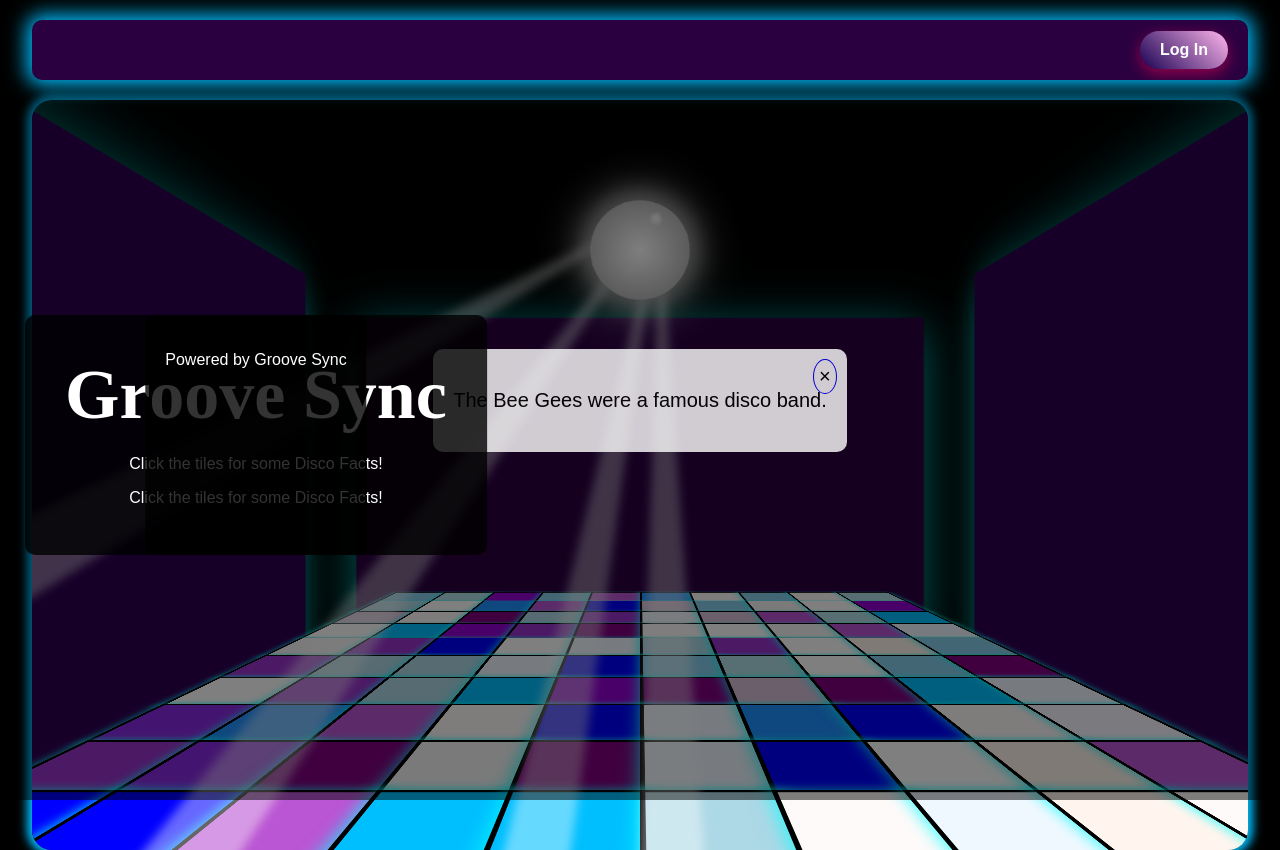
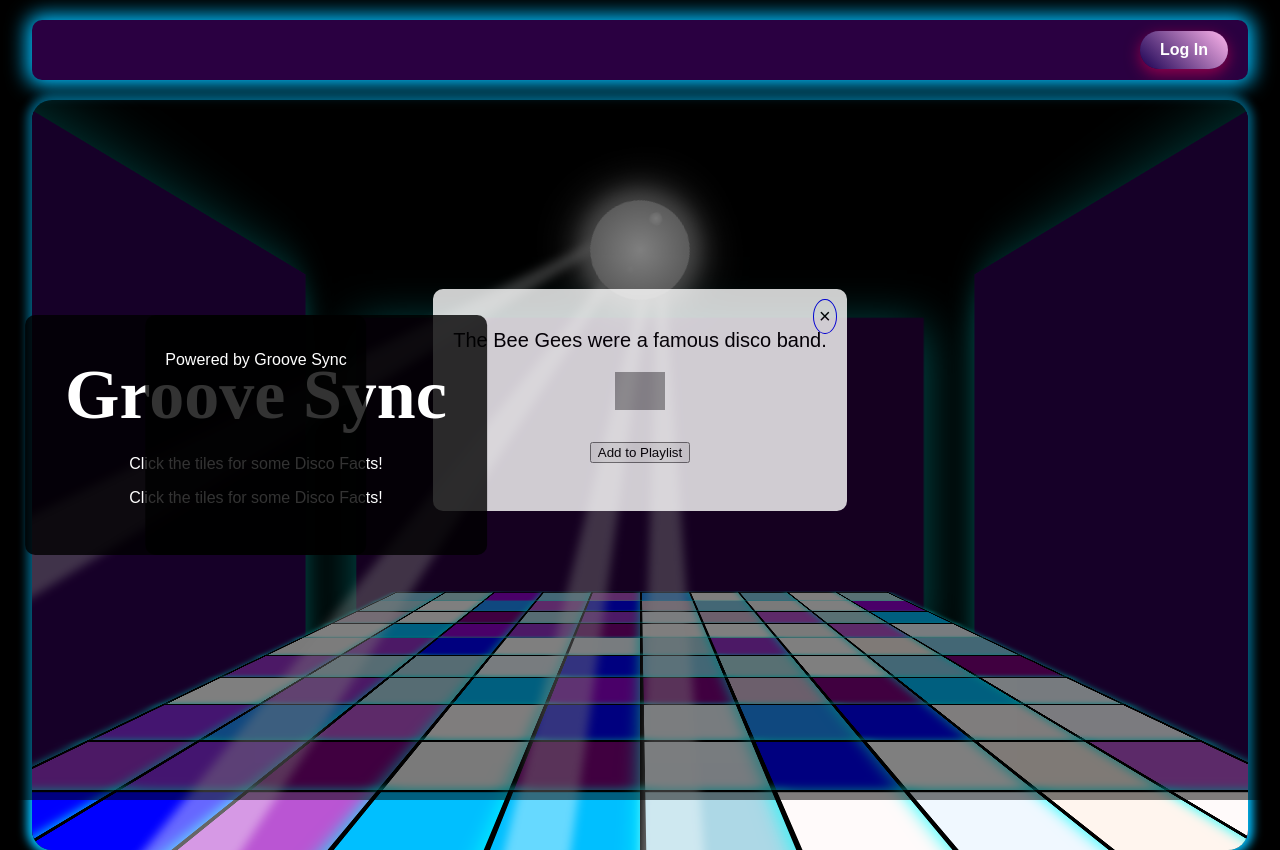
Before and after one commit to jshah0428/GrooveSync, a React (Create React App) app in the folder front_end/: page / in a window 1280 px wide. Both pictures are taken after a click on the element 412 px from the left and 596 px from the top of the page. Built offline with nearby package versions, Linux system fonts and the light colour scheme; no server answers; grey boxes are pictures that could not be loaded; a web font is replaced by a local one.

Commit message:
Add to playlist

```diff
--- a/front_end/src/Homepage.js
+++ b/front_end/src/Homepage.js
@@ -1,11 +1,52 @@
-import React, { useState } from "react";
+import React, { useEffect, useRef, useState } from "react";
 import "./Homepage.css";
 import { useAuth0 } from "@auth0/auth0-react";
 
+const fallbacks = [
+  "https://p.scdn.co/mp3-preview/98e266fea9df84fa3e5ca84934c513211e89489b?cid=a77073181b7d48eb90003e3bb94ff88a",
+  "https://p.scdn.co/mp3-preview/c5e4b03bcf18d2b137370569baeb74a9dfce7e63?cid=a77073181b7d48eb90003e3bb94ff88a",
+  "https://p.scdn.co/mp3-preview/3f23e60bf84a17c8b9bb8f3f75c6896e41b32bbb?cid=a77073181b7d48eb90003e3bb94ff88a",
+  "https://p.scdn.co/mp3-preview/5031e0d1f4e1dedd05ade1b24a3beec07d7c75ce?cid=a77073181b7d48eb90003e3bb94ff88a",
+  "https://p.scdn.co/mp3-preview/1692d6f433c2e5a5d99ce5cdfcd09aa8057e3dc5?cid=a77073181b7d48eb90003e3bb94ff88a"
+]
+
 const HomePage = () => {
   const [popupInfo, setPopupInfo] = useState({ visible: false, content: "" });
+  const [token, setToken] = useState(null);
   const { user, loginWithRedirect, isAuthenticated, logout } = useAuth0();
-  console.log(user);
+  const [song, setSong] = useState(null);
+  const audioRef = useRef(null);
+  const [isPlaying, setIsPlaying] = useState(false);
+
+  const getRandomFallbackUrl = () => {
+    const randomIndex = Math.floor(Math.random() * fallbacks.length);
+    return fallbacks[randomIndex];
+  };
+
+  useEffect(() => {
+    const fetchToken = async () => {
+      try {
+        const response = await fetch("https://accounts.spotify.com/api/token", {
+          method: "POST",
+          headers: {
+            "Content-Type": "application/x-www-form-urlencoded",
+          },
+          body: "grant_type=client_credentials&client_id=a77073181b7d48eb90003e3bb94ff88a&client_secret=68790982a0554d1a83427e061e371507",
+        });
+
+        if (!response.ok) {
+          throw new Error("Failed to fetch token");
+        }
+
+        const jsonData = await response.json();
+        setToken(jsonData.access_token);
+      } catch (error) {
+      } finally {
+      }
+    };
+
+    fetchToken();
+  }, [])
 
   const facts = [
     "Disco originated in the 1970s.",
@@ -40,13 +81,54 @@
       <div
         key={index}
         className="tile"
-        onClick={() => handleTileClick(fact)}
+        onClick={() => { handleTileClick(fact); fetchAndPlayRandomSong() }}
         style={{ backgroundColor: color }}
       >
         <div className="tile-info"></div>
       </div>
     );
   });
+
+  const fetchAndPlayRandomSong = async () => {
+    const keyword = "pop";
+    const resultOffset = Math.floor(Math.random() * 50); // Random offset for different search results
+    const response = await fetch(
+      `https://api.spotify.com/v1/search?q=${keyword}&type=track&limit=1&offset=${resultOffset}`,
+      {
+        headers: {
+          Authorization: `Bearer ${token}`,
+        },
+      }
+    );
+
+    const data = await response.json();
+
+    if (data.tracks.items.length > 0) {
+      const randomSong = data.tracks.items[0];
+      console.log("element", randomSong);
+      setSong({
+        element: randomSong,
+        name: randomSong.name,
+        artist: randomSong.artists[0].name,
+        url: randomSong.preview_url,
+      });
+      if (audioRef.current) {
+        audioRef.current.pause();
+        audioRef.current.src = randomSong.preview_url || getRandomFallbackUrl();
+        audioRef.current.load();
+
+        audioRef.current.play()
+          .then(() => {
+            setIsPlaying(true);
+          })
+          .catch(error => {
+            console.error('Failed to start audio playback:', error);
+          });
+      }
+    } else {
+      setSong(null);
+    }
+  }
 
   const handleTileClick = (fact) => {
     setPopupInfo({
@@ -96,6 +178,32 @@
           <div className="popup-content">
             <span className="close" onClick={closePopup}>&times;</span>
             <p>{popupInfo.content}</p>
+            <audio src={'https://p.scdn.co/mp3-preview/98e266fea9df84fa3e5ca84934c513211e89489b?cid=a77073181b7d48eb90003e3bb94ff88a'}
+              id="audio" ref={audioRef} ></audio>
+            <div className="card">
+              <div className="cursor-pointer ratio ratio-1x1 bg-secondary bg-opacity-25">
+                <img
+                  width={50}
+                  src={song?.element?.album?.images[0]?.url || song?.element.imageUrl || 'https://thumbs.dreamstime.com/b/vector-musical-notes-music-gray-background-illustration-eps-141771086.jpg'}
+                  className="card-img-top"
+                  alt="..."
+                />
+              </div>
+              <div className="card-body">
+                <h5 className="card-title d-flex justify-content-between mb-0">
+                  <p className="text-elipsis">{song?.element.name || song?.element.songName}</p>
+                  <div className="add-options d-flex align-items-start">
+                    <button
+                      type="button"
+                      className="btn btn-outline-dark mx-1"
+                    >
+                      Add to Playlist
+                    </button>
+                  </div>
+
+                </h5>
+              </div>
+            </div>
           </div>
         </div>
       )}
```
